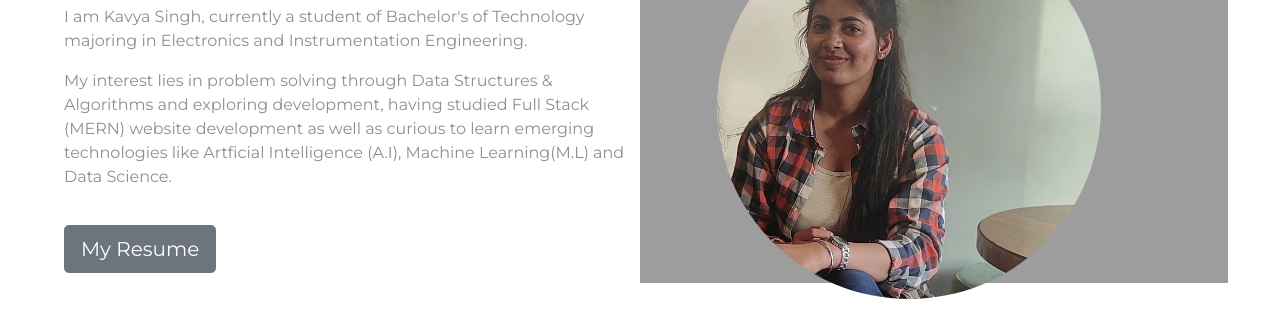
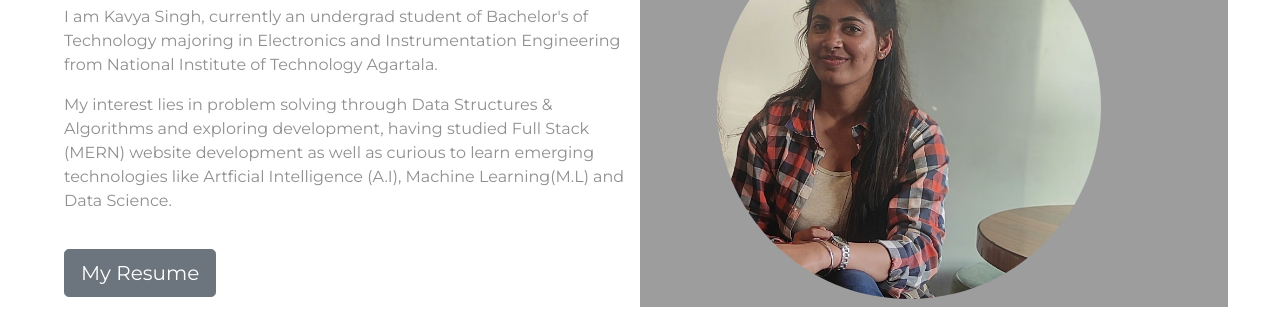
Before and after one commit to kavyas03/Portfolio, a plain HTML site: page index.html in a window 1280 px wide. Shown: the part 777-1097 px from the top of the page. Drawn offline with nearby package versions, Linux system fonts and the light colour scheme.

Commit message:
Update index.html

```diff
--- a/index.html
+++ b/index.html
@@ -62,7 +62,7 @@
     <div class="row justify-content-around">
       <div class="col-lg-6 col-md-12 left">
         <h2 class="abt-me">About me</h2>
-        <p>I am Kavya Singh, currently a student of Bachelor's of Technology majoring in Electronics and Instrumentation Engineering.</p>
+        <p>I am Kavya Singh, currently an undergrad student of Bachelor's of Technology majoring in Electronics and Instrumentation Engineering from National Institute of Technology Agartala.</p>
         <p>My interest lies in problem solving through Data Structures & Algorithms and exploring development, having studied Full Stack (MERN) website development as well as curious to learn emerging technologies like Artficial Intelligence (A.I), Machine Learning(M.L) and Data Science.</p>
         <a href="https://drive.google.com/file/d/1mdhM7_uvLIns4Pkg8SPyxH0HKnRKb6yW/view?usp=sharing"><button type="button" class="btn btn-secondary btn-lg res-btn"> My Resume </button></a>
 
```
